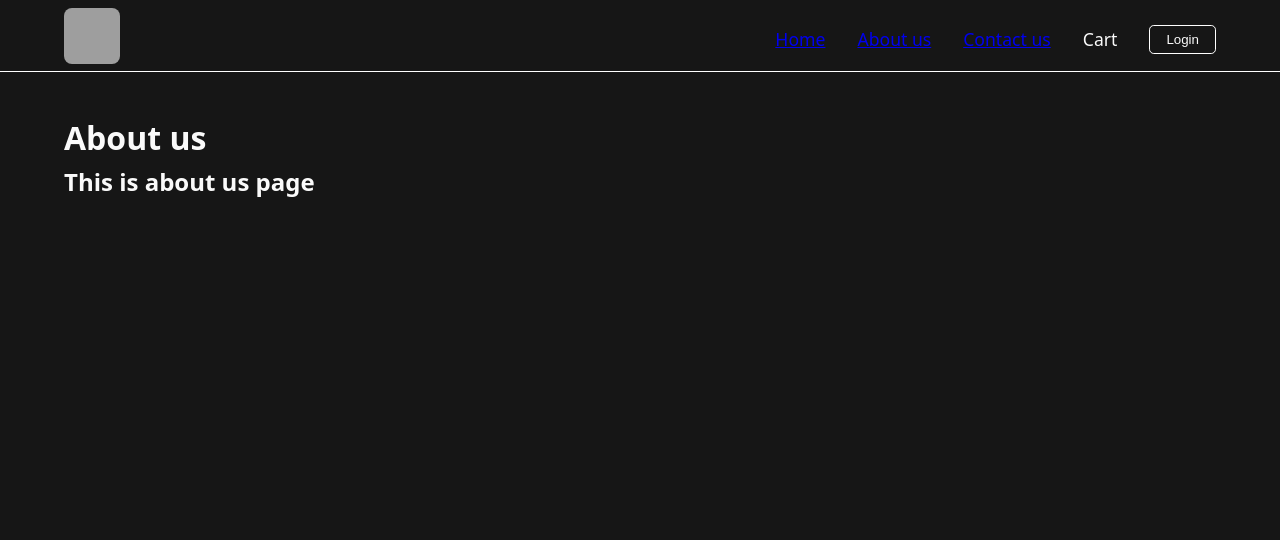
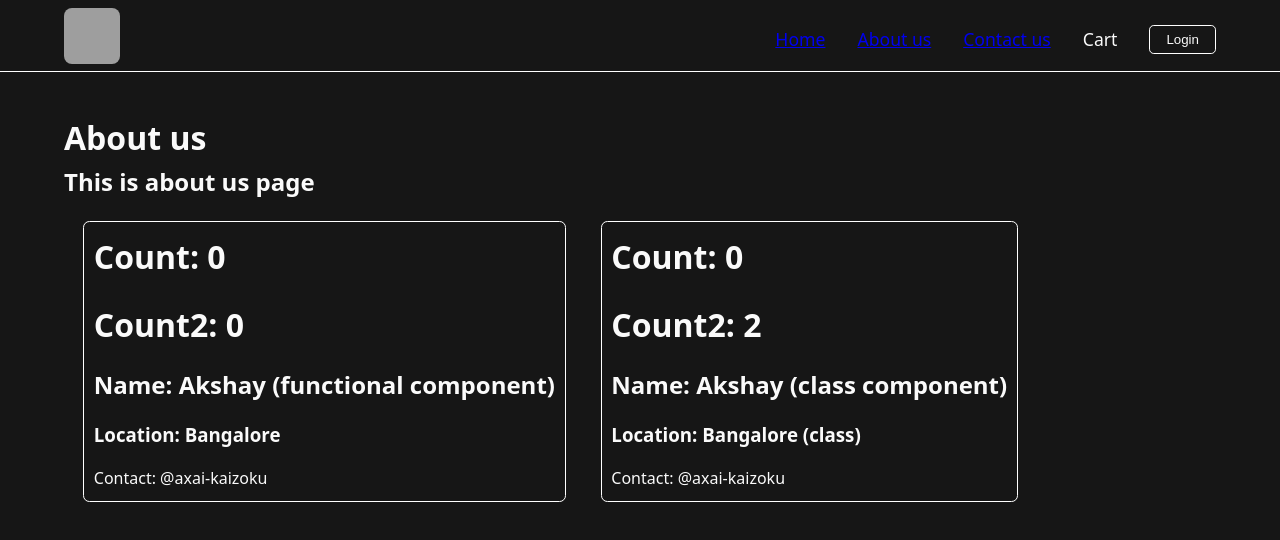
Before and after one commit to axai-kaizoku/namaste-react, a React (Vite) app: page /about in a window 1280 px wide. Shown: the top 540 px of the page. Built offline with nearby package versions, Linux system fonts and the light colour scheme; grey boxes are pictures that could not be loaded.

Commit message:
adding class components

```diff
--- a/src/components/about.jsx
+++ b/src/components/about.jsx
@@ -1,8 +1,15 @@
+import { User } from "./user"
+import UserClass from "./user-class"
+
 const About = () => {
   return (
     <div>
       <h1>About us</h1>
       <h2>This is about us page</h2>
+      <div className="flex flex-row gap m-4">
+        <User name="Akshay (functional component)" />
+        <UserClass name="Akshay (class component)" location="Bangalore (class)" />
+      </div>
     </div>
   )
 }
--- /dev/null
+++ b/src/components/user-class.jsx
@@ -0,0 +1,28 @@
+import React from "react"
+
+class UserClass extends React.Component {
+  constructor(props) {
+    super(props)
+
+    this.state = {
+      count: 0,
+      count2: 2,
+    }
+  }
+
+  render() {
+    const { name, location } = this.props
+    const { count, count2 } = this.state
+    return (
+      <div className="border flex flex-col gap w-fit p-4 rounded m-4">
+        <h1>Count: {count}</h1>
+        <h1>Count2: {count2}</h1>
+        <h2>Name: {name}</h2>
+        <h3>Location: {location}</h3>
+        <p>Contact: @axai-kaizoku</p>
+      </div>
+    )
+  }
+}
+
+export default UserClass
--- /dev/null
+++ b/src/components/user.jsx
@@ -0,0 +1,15 @@
+import { useState } from "react"
+
+export const User = ({ name }) => {
+  const [count] = useState(0)
+  const [count2] = useState(0)
+  return (
+    <div className="border flex flex-col gap w-fit p-4 rounded m-4">
+      <h1>Count: {count}</h1>
+      <h1>Count2: {count2}</h1>
+      <h2>Name: {name}</h2>
+      <h3>Location: Bangalore</h3>
+      <p>Contact: @axai-kaizoku</p>
+    </div>
+  )
+}
--- a/styles.css
+++ b/styles.css
@@ -207,3 +207,11 @@ body {
 .m-4 {
   margin: 0.6rem;
 }
+
+.w-fit {
+  width: fit-content;
+}
+
+.p-4 {
+  padding: 0.6rem;
+}
```
